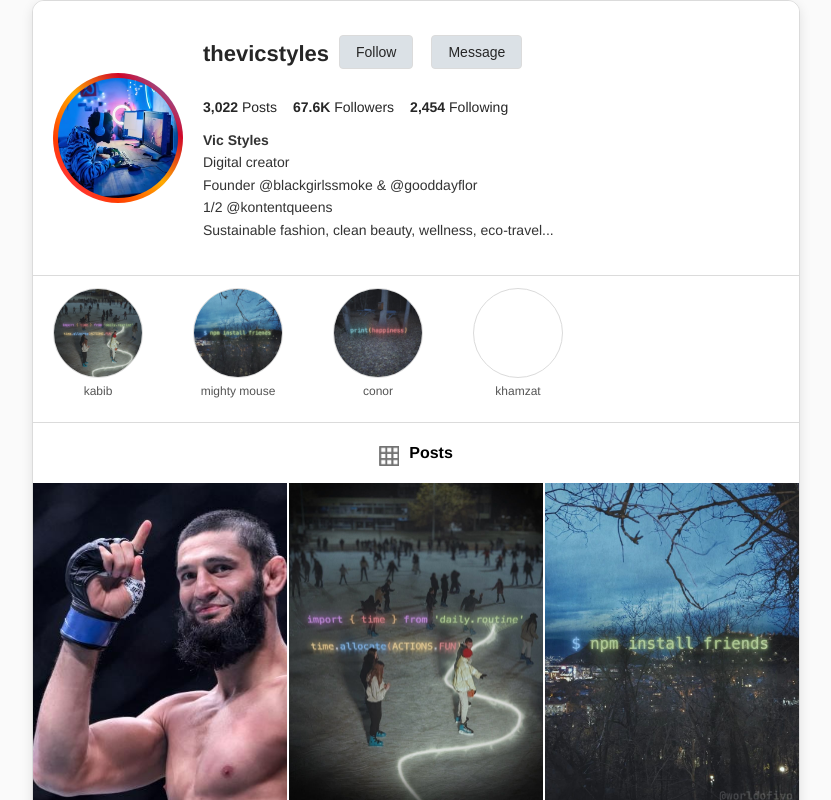
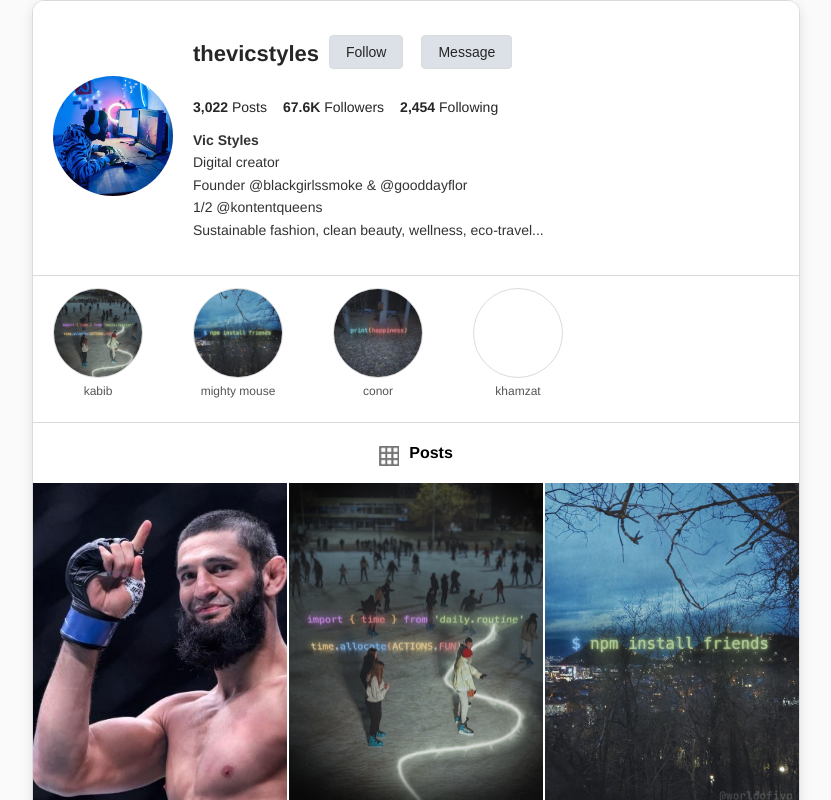
Before and after one commit to PremKumarHub/instagram-profile-page, a React (Create React App) app: page / in a window 1280 px wide. Shown: the top 800 px of the page, without its empty margins (224-1055 px from the left). Built offline with nearby package versions, Linux system fonts and the light colour scheme; grey boxes are pictures that could not be loaded.

Commit message:
removing bg

```diff
--- a/src/components/ProfileHeader.css
+++ b/src/components/ProfileHeader.css
@@ -12,16 +12,17 @@
     position: relative; /* Position for the absolute border */
 }
 
-.border-gradient {
-    width: 130px; /* Width of the border */
-    height: 130px; /* Height of the border */
-    border-radius: 50%; /* Make it circular */
-    padding: 5px; /* Space for the gradient border */
-    background: linear-gradient(45deg, #FF2B75, #FF3C00, #FFAB00, #d10628, #5D9BF4); /* Gradient background */
-    display: flex; /* Center the image */
-    justify-content: center; /* Centering */
-    align-items: center; /* Centering */
+/* .border-gradient {
+    width: 130px; // Width of the border
+    height: 130px; // Height of the border
+    border-radius: 50%; // Make it circular
+    padding: 5px; // Space for the gradient border
+    background: linear-gradient(45deg, #FF2B75, #FF3C00, #FFAB00, #d10628, #5D9BF4); // Gradient background
+    display: flex; // Center the image
+    justify-content: center; // Centering
+    align-items: center; // Centering
 }
+*/
 
 .profile-pic img {
     border-radius: 50%; /* Make the image circular */
```
